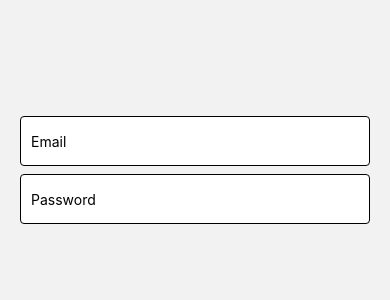
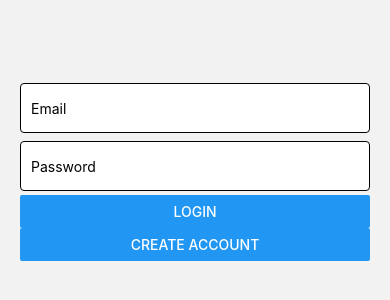
Before and after one commit to renesdwir/rn-auth, a React Native app: screen /Login in a window 390 px wide. Shown: the part 252-552 px from the top of the page. Built offline with nearby package versions, Linux system fonts and the light colour scheme; no server answers.

Commit message:
signin & signup firebase

```diff
--- a/app/screens/Login.tsx
+++ b/app/screens/Login.tsx
@@ -1,7 +1,18 @@
-import { StyleSheet, Text, TextInput, View } from "react-native";
+import {
+  ActivityIndicator,
+  Button,
+  KeyboardAvoidingView,
+  StyleSheet,
+  Text,
+  TextInput,
+  View,
+} from "react-native";
 import React, { useState } from "react";
 import { FIREBASE_AUTH } from "../../FirebaseConfig";
-import { signInWithEmailAndPassword } from "firebase/auth";
+import {
+  createUserWithEmailAndPassword,
+  signInWithEmailAndPassword,
+} from "firebase/auth";
 
 const Login = () => {
   const [email, setEmail] = useState("");
@@ -14,14 +25,28 @@ const Login = () => {
     try {
       const response = await signInWithEmailAndPassword(auth, email, password);
       console.log(response);
-    } catch (error) {
+    } catch (error: any) {
       console.log(error);
+      alert("Sign in failed: " + error.message);
+    } finally {
+      setLoading(false);
+    }
+  };
+  const signUp = async () => {
+    setLoading(true);
+    try {
+      const response = await createUserWithEmailAndPassword(auth, email, password);
+      console.log(response);
+    } catch (error: any) {
+      console.log(error);
+      alert("Sign up failed: " + error.message);
     } finally {
       setLoading(false);
     }
   };
   return (
     <View style={styles.container}>
+      <KeyboardAvoidingView behavior="padding">
         <TextInput
           value={email}
           style={styles.input}
@@ -37,6 +62,15 @@ const Login = () => {
           onChangeText={(text) => setPassword(text)}
           secureTextEntry
         ></TextInput>
+        {loading ? (
+          <ActivityIndicator size="large" color="#0000ff" />
+        ) : (
+          <>
+            <Button title="Login" onPress={() => signIn()} />
+            <Button title="Create account" onPress={() => signUp()} />
+          </>
+        )}
+      </KeyboardAvoidingView>
     </View>
   );
 };
```
Lines whose indentation alone changed are shown as unchanged.
